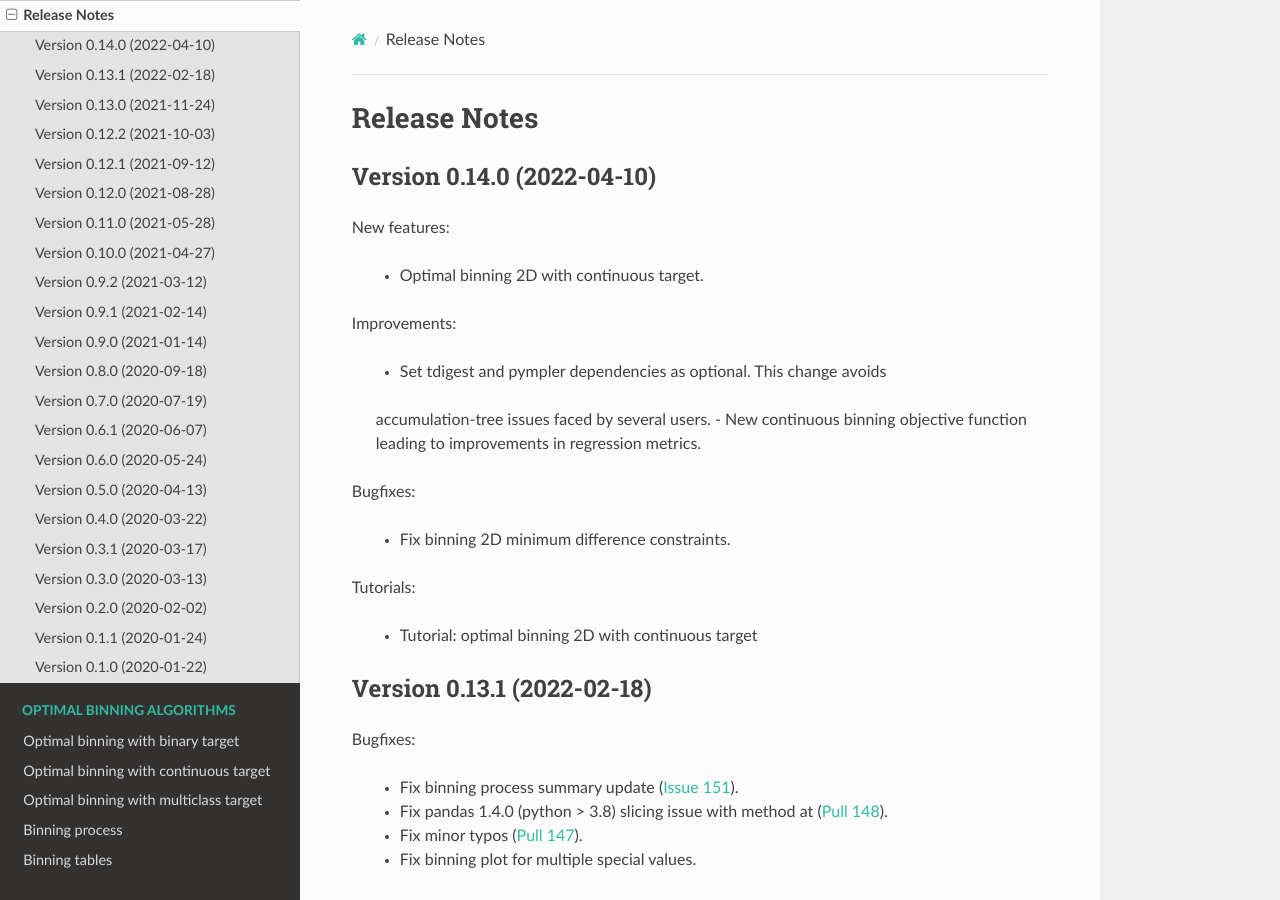
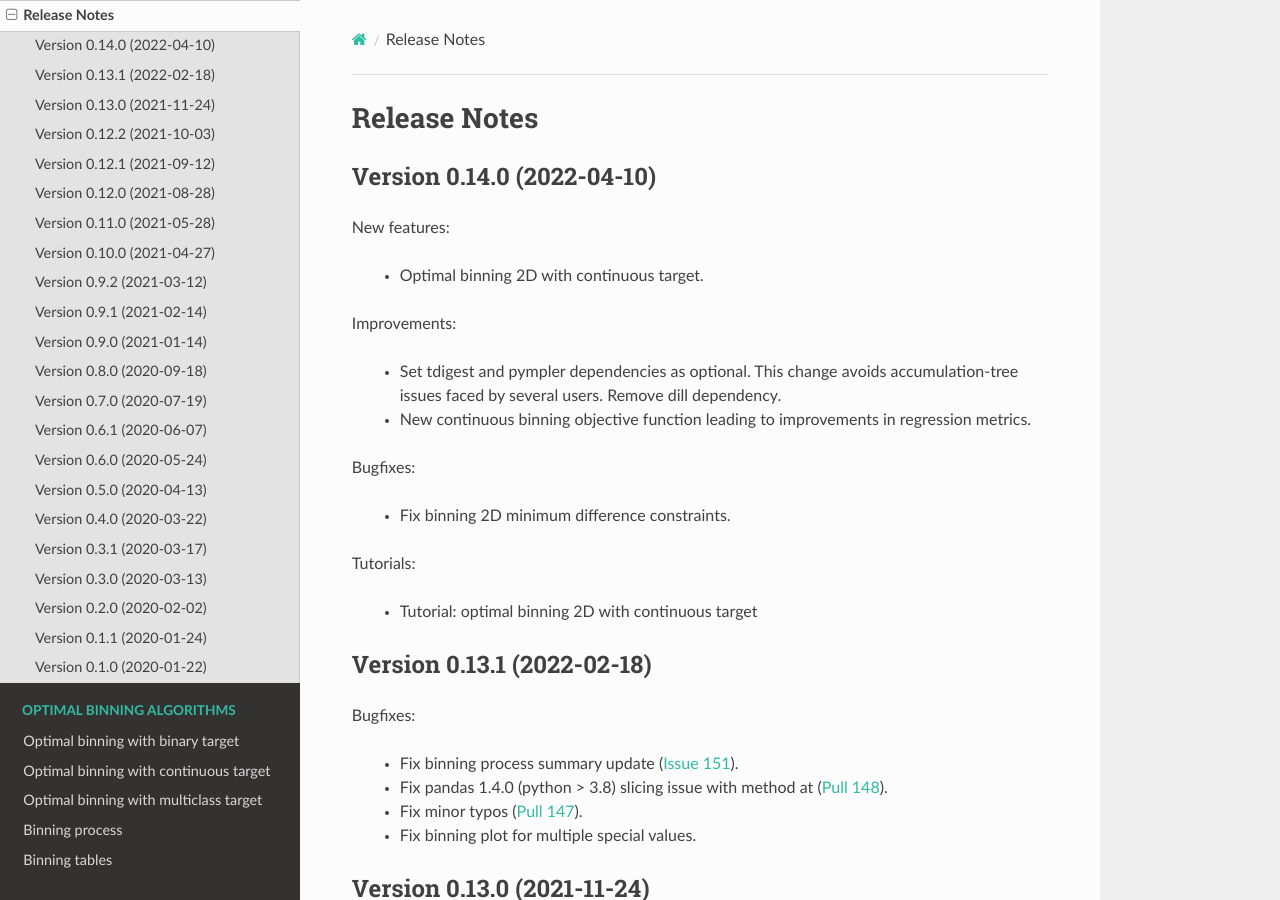
Before and after one commit to guillermo-navas-palencia/optbinning, a Sphinx documentation site: the page built from doc/source/release_notes.rst, in a window 1280 px wide and 900 px high. Built offline with Sphinx 7.4.7 and the Read the Docs theme 2.0.0, drawn with Linux system fonts in a browser that asks for light colours.

Commit message:
Update release notes

```diff
--- a/doc/source/release_notes.rst
+++ b/doc/source/release_notes.rst
@@ -10,10 +10,8 @@ New features:
 
 Improvements:
 
-   - Set tdigest and pympler dependencies as optional. This change avoids
-   accumulation-tree issues faced by several users.
-   - New continuous binning objective function leading to improvements
-   in regression metrics.
+   - Set tdigest and pympler dependencies as optional. This change avoids accumulation-tree issues faced by several users. Remove dill dependency.
+   - New continuous binning objective function leading to improvements in regression metrics.
 
 Bugfixes:
 
```
